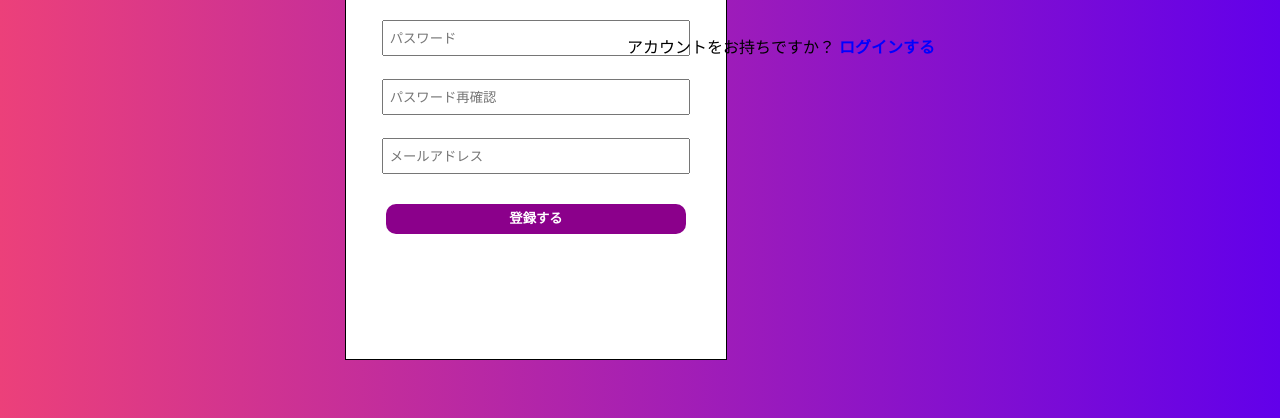
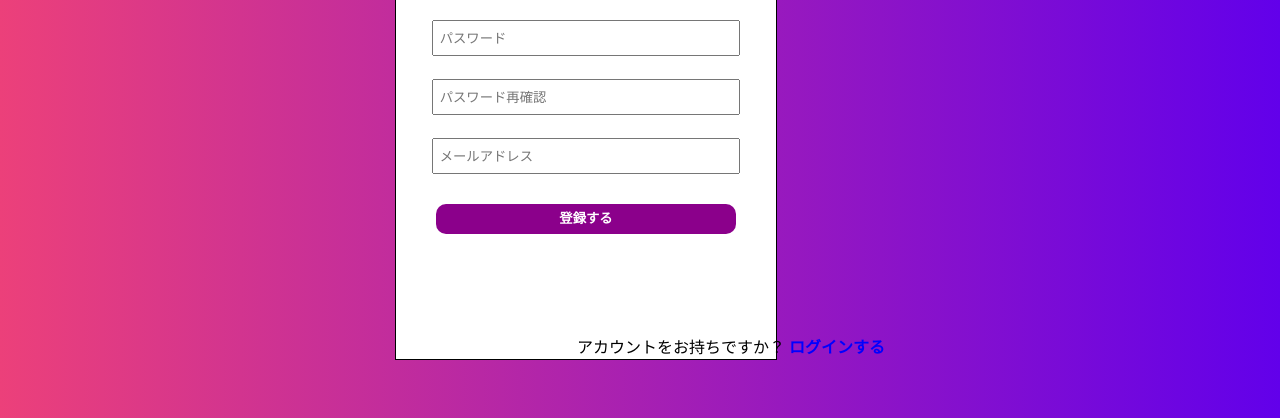
Before and after one commit to kousakakeito/decor-helper-web, a website built with webpack: page Public/Form/register/register.html in a window 1280 px wide. Shown: the part 382-800 px from the top of the page. Built offline with nearby package versions, Linux system fonts and the light colour scheme; no server answers.

Commit message:
本番環境移行設定更新㊻

```diff
--- a/Public/Form/register/stylesheet.css
+++ b/Public/Form/register/stylesheet.css
@@ -117,8 +117,8 @@ button{
 
 .sub-outer{
   text-align: center;
-  margin-top: 200px;
-  margin-left: -100px;
+  margin-top: 500px;
+  margin-left: -200px;
 }
 
 .sub-dierect{
```
